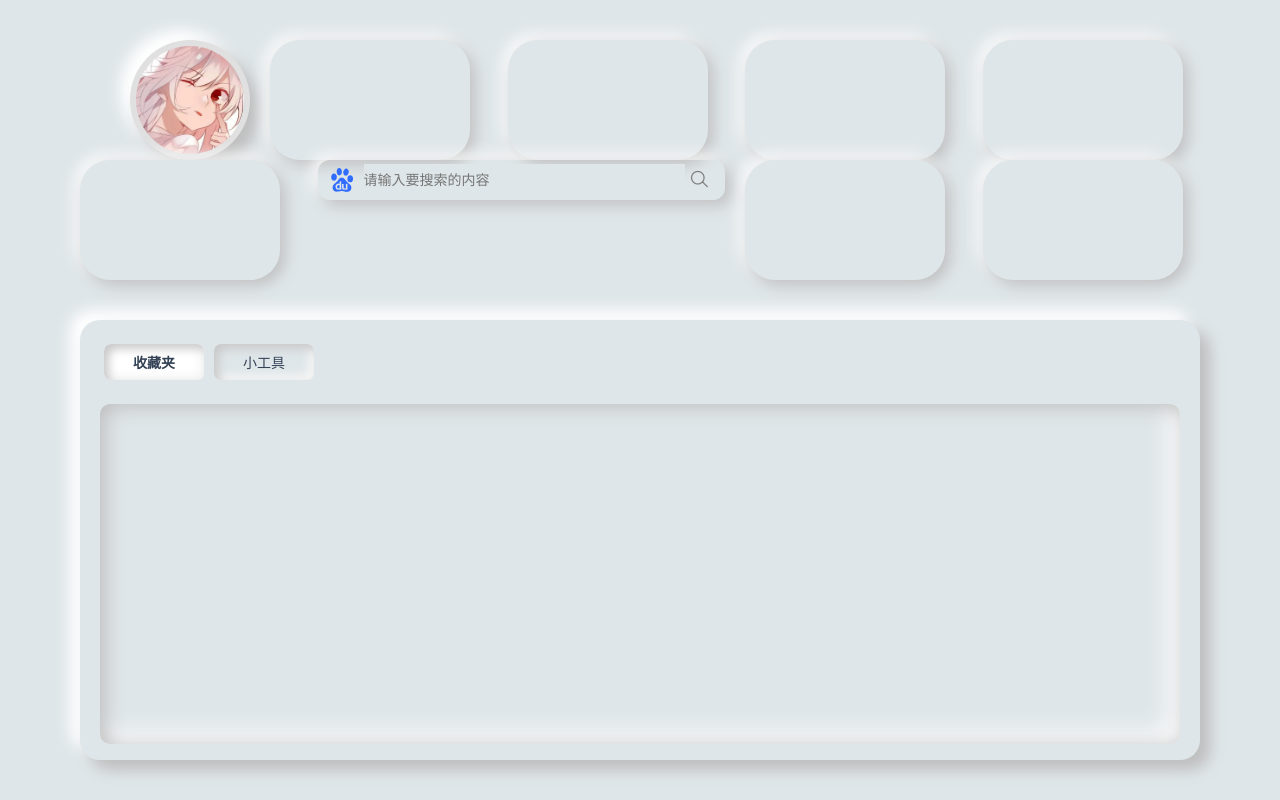
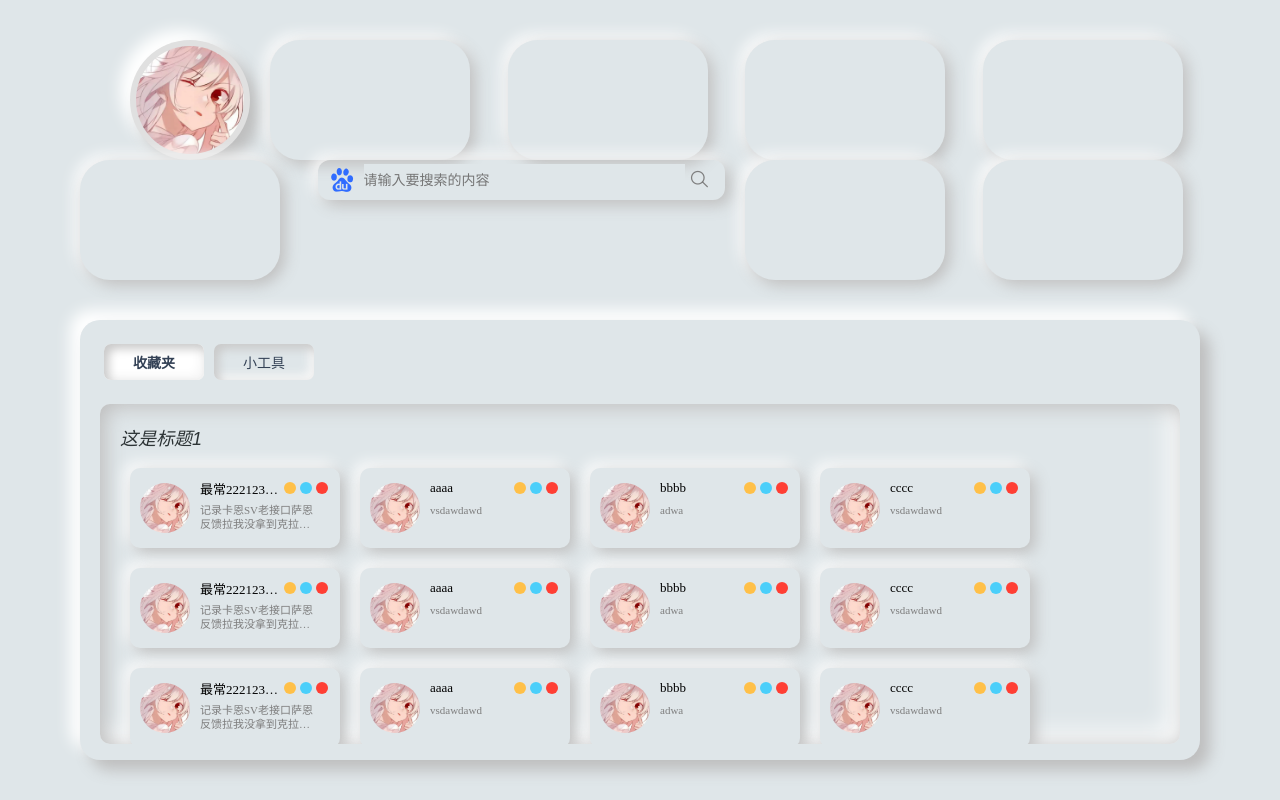
Before and after one commit to Cao-JH/home-page, a Vue app: page /home in a window 1280 px wide. Built offline with nearby package versions, Linux system fonts and the light colour scheme; a web font is replaced by a local one.

Commit message:
收藏夹页面样式 + 拖拽功能

```diff
--- a/src/style.css
+++ b/src/style.css
@@ -17,3 +17,29 @@ html,body,#app {
   font-family: 'ErZhiYuan';
   src: url('/src/assets/fonts/AaErZhiYuan-2.ttf') format('truetype'),
 }
+
+/* 滚动条整体样式 */
+::-webkit-scrollbar {
+  width: 6px; /* 滚动条宽度 */
+}
+
+/* 滚动条滑块样式 */
+::-webkit-scrollbar-thumb {
+  background-color: #b2bec3; /* 滑块背景颜色 */
+  border-radius: 5px; /* 滑块圆角 */
+}
+
+/* 滚动条轨道样式 */
+::-webkit-scrollbar-track {
+  background-color: #dfe6e9; /* 轨道背景颜色 */
+}
+
+/* 鼠标悬停在滚动条上时滑块样式 */
+::-webkit-scrollbar-thumb:hover {
+  background-color: #b3bfc4; /* 滑块背景颜色 */
+}
+
+/* 滚动条按钮样式 */
+::-webkit-scrollbar-button {
+  display: none; /* 隐藏滚动条按钮 */
+}
--- a/src/views/FavoritePage/index.vue
+++ b/src/views/FavoritePage/index.vue
@@ -1,25 +1,29 @@
 <template>
   <div id="favorite-content">
     <draggable class="list-group"
-      :move="onMoveCallback"
-      v-bind="dragOptions"
-      @change="log"
-      @start="isDragging = true"
+      :list="favoriteList"
+      item-key="id"
+      :animation="500"
+      :forceFallback="true"
+      @change="onMoveCallback"
+      :move="getData"
+      @start="isDragging = false"
       @end="isDragging = false">
-      <template #item="{dragOptions}">
+      <template #item="{ element }">
         <div>
           <div class="favorite-boxs">
             <div class="favorite-title">
-              <span class="title">这是标题</span>
+              <span class="title">{{ element.label }}</span>
               <div></div>
             </div>
-            <div class="favorite-box">
+            <div class="favorites-box">
+              <div class="favorite-box" v-for="item in element.favorites" :key="item.id">
                 <div class="avatar-box">
                   <img src="@/assets/img/avatar.jpg" alt="" />
                 </div>
                 <div class="text-box">
                   <div class="text-top">
-                  <div class="text-top-right">最常222123213去</div>
+                    <div class="text-top-right">{{item.title}}</div>
                     <div class="text-top-left">
                       <div class="point favorite">
                         <span class="icon-shoucang iconfont"></span>
@@ -34,39 +38,8 @@
                   </div>
                   <div class="text-bottom">
                     <div class="text-direction">
-                    记录卡恩SV老接口萨恩反馈拉我没拿到克拉妹那我蓝开拿饭卡里稳定卡位面
+                      {{item.description}}
                     </div>
-                </div>
-              </div>
-            </div>
-          </div>
-          <div class="favorite-boxs">
-            <div class="favorite-title">
-              <span class="title">这是标题</span>
-              <div></div>
-            </div>
-            <div class="favorite-box">
-              <div class="avatar-box">
-                <img src="@/assets/img/avatar.jpg" alt="" />
-              </div>
-              <div class="text-box">
-                <div class="text-top">
-                  <div class="text-top-right">最常222123213去</div>
-                  <div class="text-top-left">
-                    <div class="point favorite">
-                      <span class="icon-shoucang iconfont"></span>
-                    </div>
-                    <div class="point edit">
-                      <span class="icon-bianji iconfont"></span>
-                    </div>
-                    <div class="point delete">
-                      <span class="icon-shanchu iconfont"></span>
-                    </div>
-                  </div>
-                </div>
-                <div class="text-bottom">
-                  <div class="text-direction">
-                    记录卡恩SV老接口萨恩反馈拉我没拿到克拉妹那我蓝开拿饭卡里稳定卡位面
                   </div>
                 </div>
               </div>
@@ -79,32 +52,178 @@
 </template>
 
 <script setup>
-import { ref, reactive, computed } from "vue";
+import { ref } from "vue";
 import draggable from 'vuedraggable';
 
-const dragOptions = computed(() => { // 拖拽动画效果
-  return {
-    animation: 0,
-    group: 'description',
-    disabled: false,
-    ghostClass: 'ghost',
+const favoriteList = ref([
+  {
+    index: 0,
+    id: 'aaa',
+    label: '这是标题1',
+    favorites: [
+      {
+        id: 1,
+        imgSrc: '',
+        title: '最常222123213去',
+        description: '记录卡恩SV老接口萨恩反馈拉我没拿到克拉妹那我蓝开拿饭卡里稳定卡位面',
+      },
+      {
+        id: 2,
+        imgSrc: '',
+        title: 'aaaa',
+        description: 'vsdawdawd',
+      },
+      {
+        id: 3,
+        imgSrc: '',
+        title: 'bbbb',
+        description: 'adwa',
+      },
+      {
+        id: 4,
+        imgSrc: '',
+        title: 'cccc',
+        description: 'vsdawdawd',
+      },
+      {
+        id: 5,
+        imgSrc: '',
+        title: '最常222123213去',
+        description: '记录卡恩SV老接口萨恩反馈拉我没拿到克拉妹那我蓝开拿饭卡里稳定卡位面',
+      },
+      {
+        id: 6,
+        imgSrc: '',
+        title: 'aaaa',
+        description: 'vsdawdawd',
+      },
+      {
+        id: 7,
+        imgSrc: '',
+        title: 'bbbb',
+        description: 'adwa',
+      },
+      {
+        id: 8,
+        imgSrc: '',
+        title: 'cccc',
+        description: 'vsdawdawd',
+      },
+      {
+        id: 9,
+        imgSrc: '',
+        title: '最常222123213去',
+        description: '记录卡恩SV老接口萨恩反馈拉我没拿到克拉妹那我蓝开拿饭卡里稳定卡位面',
+      },
+      {
+        id: 10,
+        imgSrc: '',
+        title: 'aaaa',
+        description: 'vsdawdawd',
+      },
+      {
+        id: 11,
+        imgSrc: '',
+        title: 'bbbb',
+        description: 'adwa',
+      },
+      {
+        id: 12,
+        imgSrc: '',
+        title: 'cccc',
+        description: 'vsdawdawd',
+      },
+    ]
+  },
+  {
+    index: 1,
+    id: 'bbb',
+    label: '这是标题2',
+    favorites: [
+      {
+        id: 1,
+        imgSrc: '',
+        title: '最常222123213去',
+        description: '记录卡恩SV老接口萨恩反馈拉我没拿到克拉妹那我蓝开拿饭卡里稳定卡位面',
       }
+    ]
+  },
+  {
+    index: 2,
+    id: 'ccc',
+    label: '这是标题3',
+    favorites: [
+      {
+        id: 1,
+        imgSrc: '',
+        title: '最常222123213去',
+        description: '记录卡恩SV老接口萨恩反馈拉我没拿到克拉妹那我蓝开拿饭卡里稳定卡位面',
+      }
+    ]
+  },
+  {
+    index: 3,
+    id: 'ccc',
+    label: '这是标题4',
+    favorites: [
+      {
+        id: 1,
+        imgSrc: '',
+        title: '最常222123213去',
+        description: '记录卡恩SV老接口萨恩反馈拉我没拿到克拉妹那我蓝开拿饭卡里稳定卡位面',
+      }
+    ]
+  },
+  {
+    index: 4,
+    id: 'ccc',
+    label: '这是标题5',
+    favorites: [
+      {
+        id: 1,
+        imgSrc: '',
+        title: '最常222123213去',
+        description: '记录卡恩SV老接口萨恩反馈拉我没拿到克拉妹那我蓝开拿饭卡里稳定卡位面',
+      }
+    ]
+  },
+  {
+    index: 5,
+    id: 'ccc',
+    label: '这是标题6',
+    favorites: [
+      {
+        id: 1,
+        imgSrc: '',
+        title: '最常222123213去',
+        description: '记录卡恩SV老接口萨恩反馈拉我没拿到克拉妹那我蓝开拿饭卡里稳定卡位面',
+      }
+    ]
+  },
+])
+
+const onMoveCallback = () => {
+  const items = favoriteList.value;
+  let index = 0;
+  items.forEach(item => {
+    item.index = index;
+    index++;
   })
+};
 
-const log = function(evt) {
-  window.console.log(evt);
-}
-const onMoveCallback = (evt, originalEvent) => {
-  console.log(evt)
-  // this.currentTask = evt.draggedContext.element
-  // this.current = +evt.to.dataset.index
-}
+const getData = (val) => {
+  console.log(val);
+  // console.log(favoriteList.value, 'favoriteList');
+};
 
 </script>
 
 <style scoped lang="less">
 #favorite-content {
-  padding: 20px 30px;
+  padding: 20px 20px;
+  height: 100%;
+  width: 100%;
+  overflow: auto;
 
   .favorite-boxs {
     margin: 0 0 20px;
@@ -119,10 +238,17 @@ const onMoveCallback = (evt, originalEvent) => {
       color: @titleFont;
     }
 
+    .favorites-box {
+      display: flex;
+      flex-direction: row;
+      flex-wrap: wrap;
+      justify-content: flex-start;
+
       .favorite-box {
         width: 210px;
         height: 80px;
         padding: 10px;
+        margin: 10px;
         border-radius: 10px;
         background: @background;
         box-shadow: 5px 5px 15px #bebebe, -5px -5px 15px #ffffff;
@@ -234,4 +360,5 @@ const onMoveCallback = (evt, originalEvent) => {
       }
     }
   }
+}
 </style>
```
Lines whose indentation alone changed are shown as unchanged.
